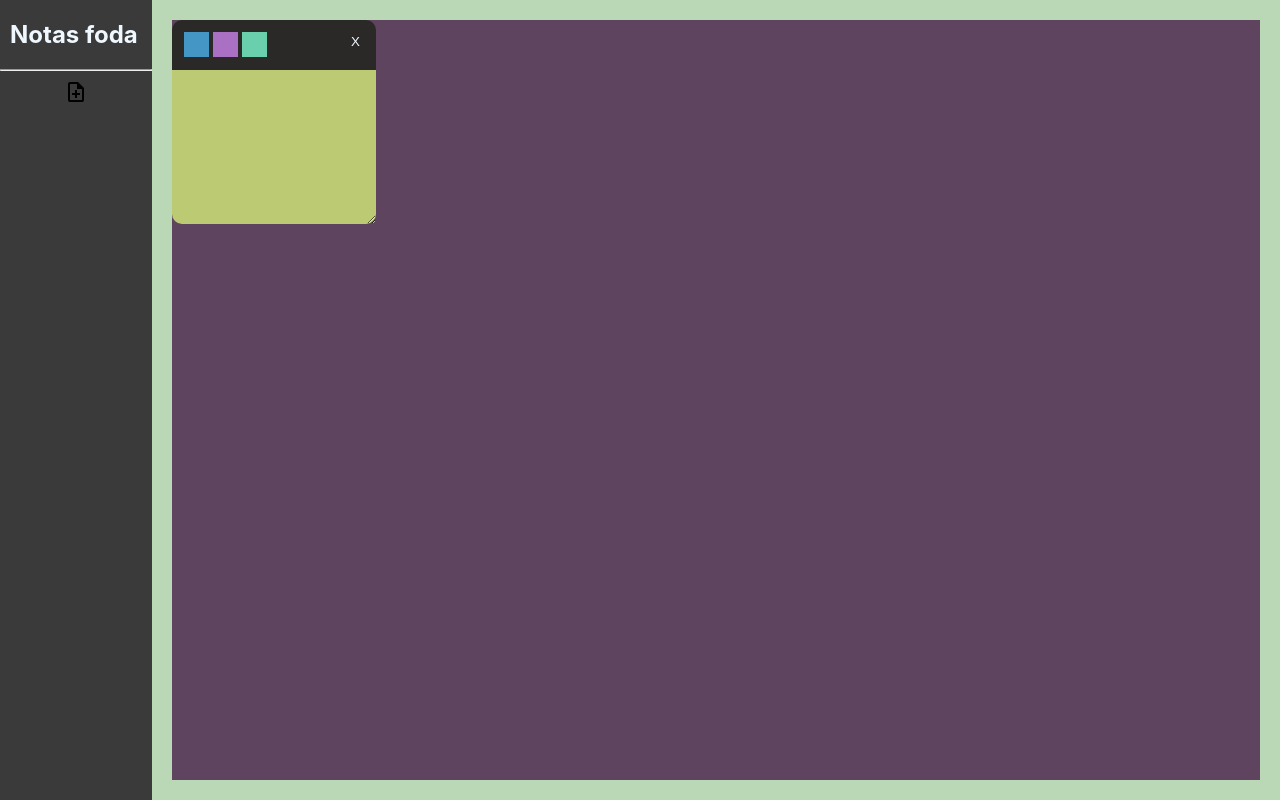
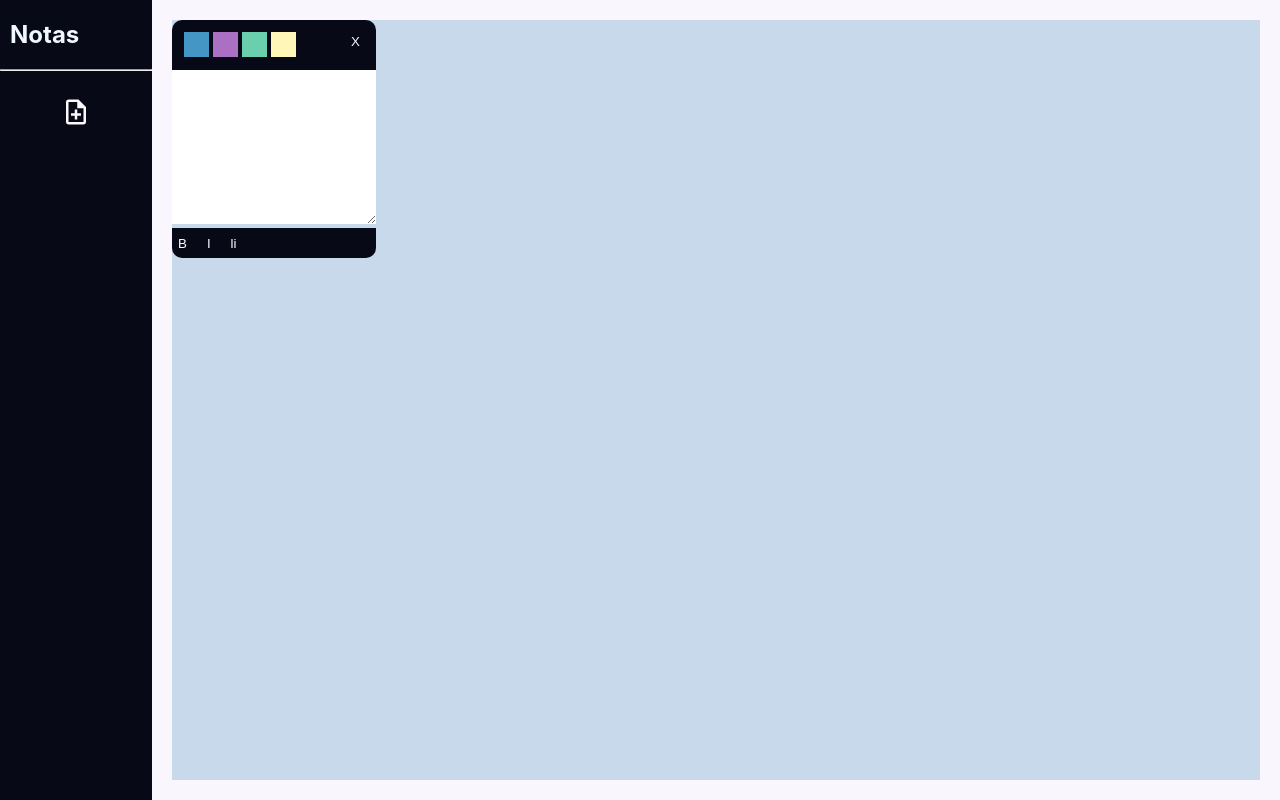
Before and after one commit to laychan25/dolist, a React (Create React App) app: page / in a window 1280 px wide. Both pictures are taken after a click on the button 76 px from the left and 93 px from the top of the page. Built offline with nearby package versions, Linux system fonts and the light colour scheme.

Commit message:
alterando cores

```diff
--- a/public/index.html
+++ b/public/index.html
@@ -10,6 +10,9 @@
       content="Web site created using create-react-app"
     />
     <link rel="apple-touch-icon" href="%PUBLIC_URL%/logo192.png" />
+   <link rel="preconnect" href="https://fonts.googleapis.com">
+   <link rel="preconnect" href="https://fonts.gstatic.com" crossorigin>
+   <link href="https://fonts.googleapis.com/css2?family=Lato:ital,wght@0,100;0,300;0,400;0,700;0,900;1,100;1,300;1,400;1,700;1,900&display=swap" rel="stylesheet">
     <!--
       manifest.json provides metadata used when your web app is installed on a
       user's mobile device or desktop. See https://developers.google.com/web/fundamentals/web-app-manifest/
--- a/src/App.js
+++ b/src/App.js
@@ -1,5 +1,5 @@
 import './App.css';
-import ContainerNota from './Components/menu/containerNota/containerNota';
+import ContainerNota from './Components/containerNota/containerNota'
 import SideBar from './Components/menu/sidebar';
 import Nota from './Components/Nota/Nota';
 import { NotasProvider } from './NotasContext';
--- a/src/Components/Nota/Nota.jsx
+++ b/src/Components/Nota/Nota.jsx
@@ -30,7 +30,6 @@ const Nota = () => {
   const padding = 20
 
   const [zIndexMax , setIndex]= useState(2)
-  console.log(zIndexMax)
 
   useEffect(() => {
     if (containerRef.current) {
@@ -108,6 +107,10 @@ const Nota = () => {
      setIndex(prev=> prev + 1)
   }
 
+  const apagaNota=(id)=>{
+     setNotas(prevNotas=> prevNotas.filter(nota=> nota.id === id? false: true))
+  }
+
   return (
     <section ref={containerRef} className={styles.secao}>
       {notas.map((nota) => (
@@ -125,19 +128,23 @@ const Nota = () => {
               <div>
                 <button
                   className={`${styles.botao} ${styles.botaoAzul}`}
-                  onClick={() => handleCor(nota.id, "#4496c5")}
+                  onClick={() => handleCor(nota.id, "#A7C7E7")}
                 ></button>
                 <button
                   className={`${styles.botao} ${styles.botaoRosa}`}
-                  onClick={() => handleCor(nota.id, "#a970c4")}
+                  onClick={() => handleCor(nota.id, "#D7BCE8")}
                 ></button>
                 <button
                   className={`${styles.botao} ${styles.botaoVerde}`}
-                  onClick={() => handleCor(nota.id, "#6acfad")}
+                  onClick={() => handleCor(nota.id, "#BEEBC4")}
+                ></button>
+                <button
+                  className={`${styles.botao} ${styles.botaoAmarelo}`}
+                  onClick={() => handleCor(nota.id, "#FFF6B7")}
                 ></button>
               </div>
               <div>
-                <button className={styles.botaoApagar}>X</button>
+                <button onClick={()=>apagaNota(nota.id)} className={styles.botaoApagar}>X</button>
               </div>
             </header>
             <textarea
@@ -150,7 +157,13 @@ const Nota = () => {
               className={`${styles.nota}`}
               value={nota.texto}
               onChange={(e) => handleChange(nota.id, e.target.value)}
-            ></textarea>
+            >
+            </textarea>
+            <div className={styles.opcoes}>
+               <button className={styles.negrito}>B</button>
+               <button className={styles.italico}>I</button>
+               <button className={styles.li}>li</button>
+            </div>
           </div>
         </React.Fragment>
       ))}
--- a/src/Components/Nota/nota.module.css
+++ b/src/Components/Nota/nota.module.css
@@ -1,7 +1,7 @@
 .secao{
   width: 85vw;
   margin: 20px;
-  background-color: rgb(95, 68, 95);
+  background-color: #C8D9EB
 }
 
 
@@ -12,27 +12,28 @@
 }
 
 .nota{
-     width: 200px;
-     height: 200px;
-     border-bottom-left-radius: 10px;
-     border-bottom-right-radius: 10px;
-     border: none;
+  font-family: 'lato', sans-serif;
+  font-size: 16px;
+  width: 200px;
+  height: 200px;
+  border: none;
 }
 
 
 textarea:focus {
   outline: none;
   box-shadow: none;
+
 }
 
 
 .cabecalho{
   display: flex;
   padding: 10px;
-  background-color: rgb(43, 40, 40);
+  background-color:#080916;
   justify-content: space-between;
   border-top-left-radius: 10px;
-   border-top-right-radius: 10px;
+  border-top-right-radius: 10px;
 
 }
 
@@ -54,6 +55,10 @@ textarea:focus {
 .botaoVerde{
   background-color: #6acfad;
 }
+.botaoAmarelo{
+  background-color:#FFF6B7;
+
+}
 
 .botao:hover{
     cursor: pointer;
@@ -65,3 +70,37 @@ textarea:focus {
   color: aliceblue;
 
 }
+
+.opcoes{
+  display: flex;
+  justify-content: flex-start;
+  gap: 8px;
+  position: relative;
+  background-color:#080916;
+  margin: 0;
+  padding: 0;
+  height: 30px;
+  border-bottom-right-radius: 10px;
+  border-bottom-left-radius: 10px;
+
+}
+
+.negrito{
+  background-color: transparent;
+  color: white;
+  border: none;
+}
+.italico{
+  background-color: transparent;
+  color: white;
+  border: none;
+}
+.li{
+  background-color: transparent;
+  color: white;
+  border: none;
+}
+
+.negrito, .italico, .li:hover{
+  cursor: pointer;
+}
--- a/src/Components/menu/sidebar.jsx
+++ b/src/Components/menu/sidebar.jsx
@@ -1,6 +1,7 @@
 import { useContext} from 'react'
 import styles from './sidebar.module.css'
 import { NotasContext } from '../../NotasContext'
+
 
 const SideBar =()=>{
 
@@ -11,10 +12,10 @@ const SideBar =()=>{
   }
     return(
       <aside className={styles.aside}>
-        <h1 className={styles.titulo}>Notas foda</h1>
+       <h1 className={styles.titulo}>Notas</h1>
         <hr className={styles.linha}></hr>
         <button onClick={novaNota} className={styles.botao}>
-          <svg xmlns="http://www.w3.org/2000/svg" height="24px" viewBox="0 -960 960 960" width="24px" fill="#000000"><path d="M440-240h80v-120h120v-80H520v-120h-80v120H320v80h120v120ZM240-80q-33 0-56.5-23.5T160-160v-640q0-33 23.5-56.5T240-880h320l240 240v480q0 33-23.5 56.5T720-80H240Zm280-520v-200H240v640h480v-440H520ZM240-800v200-200 640-640Z"/></svg>
+          <svg xmlns="http://www.w3.org/2000/svg" height="30px" viewBox="0 -960 960 960" width="30px" fill="#fff8f8"><path d="M440-240h80v-120h120v-80H520v-120h-80v120H320v80h120v120ZM240-80q-33 0-56.5-23.5T160-160v-640q0-33 23.5-56.5T240-880h320l240 240v480q0 33-23.5 56.5T720-80H240Zm280-520v-200H240v640h480v-440H520ZM240-800v200-200 640-640Z"/></svg>
         </button>
       </aside>
     )
--- a/src/Components/menu/sidebar.module.css
+++ b/src/Components/menu/sidebar.module.css
@@ -2,7 +2,12 @@
     display: block;
     width: 200px;
     height: 100vh;
-    background-color: rgb(58, 58, 59);
+    background-color:#080916
+
+}
+
+.logo{
+    width: 150px;
 
 }
 
@@ -14,7 +19,8 @@
 
 .botao{
 
-    height: 30px;
+    width: 70px;
+    height: 70px;
     border-radius: 10px;
     background-color: transparent;
     border: none;
--- a/src/NotasContext.jsx
+++ b/src/NotasContext.jsx
@@ -1,4 +1,4 @@
-import { createContext, useState } from "react";
+import { createContext, useEffect, useState } from "react";
 import { v4 as uuidv4 } from "uuid";
 
 export const NotasContext = createContext();
@@ -6,14 +6,31 @@ export const NotasContext = createContext();
 export function NotasProvider({ children }) {
   const [notas, setNotas] = useState([]);
 
+  localStorage.setItem("notas", JSON.stringify(notas));
+
   const SalvaNovaNota = (novaNota) => {
     setNotas([...notas, novaNota]);
   };
 
+  const salvaLocalStorage = () => {
+    let notasString = JSON.stringify(notas)
+    localStorage.setItem('notas', notasString);
+
+  };
+
+  const buscaNotas=()=>{
+    const dados = localStorage.getItem('notas')
+    if(!dados){
+     let response = JSON.parse(dados)
+      setNotas(response)
+      console.log('alo')
+    }
+  }
+
+
   const criaNota = () => {
     setNotas((prevNotas) => {
       const ultimaNota = prevNotas[prevNotas.length - 1];
-
 
       const left = ultimaNota ? ultimaNota.left + 20 : 20;
       const top = ultimaNota ? ultimaNota.top + 20 : 20;
@@ -21,21 +38,28 @@ export function NotasProvider({ children }) {
       const novaNota = {
         id: uuidv4(),
         texto: "",
-        cor: '#bdca74',
+        cor: "##c291ca",
         left,
         top,
-        zIndex: 1
+        zIndex: 1,
       };
 
       return [...prevNotas, novaNota];
     });
   };
 
+
+
+  useEffect(()=>{
+   buscaNotas()
+  },[])
+
   let contexto = {
     notas,
     setNotas,
     SalvaNovaNota,
     criaNota,
+    salvaLocalStorage,
   };
   return (
     <NotasContext.Provider value={contexto}>{children}</NotasContext.Provider>
--- a/src/index.css
+++ b/src/index.css
@@ -5,7 +5,7 @@ body {
     sans-serif;
   -webkit-font-smoothing: antialiased;
   -moz-osx-font-smoothing: grayscale;
-  background-color: #BAD8B6;
+  background-color:#F9F7FD
 }
 
 code {
```
Also changed, not shown: src/Components/containerNota/container.module.css (renamed from src/Components/menu/containerNota/container.module.css), src/Components/containerNota/containerNota.jsx (renamed from src/Components/menu/containerNota/containerNota.jsx).
